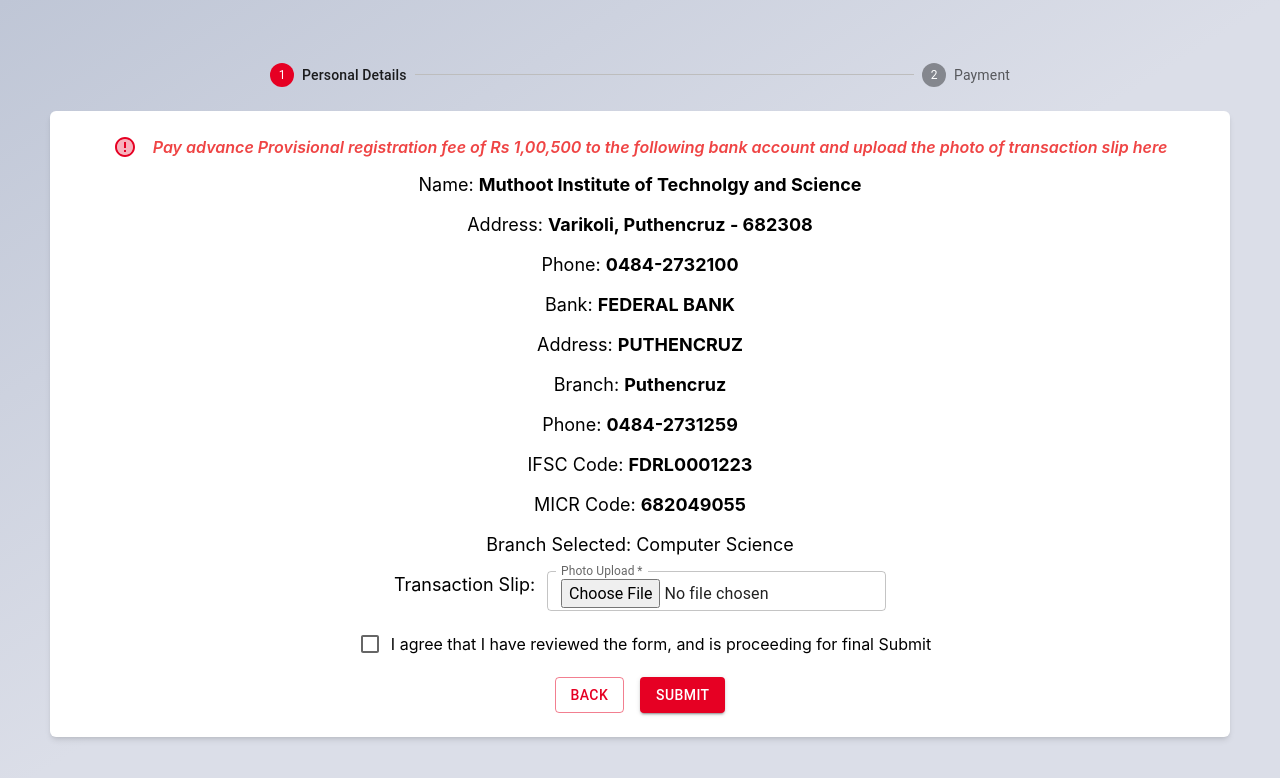
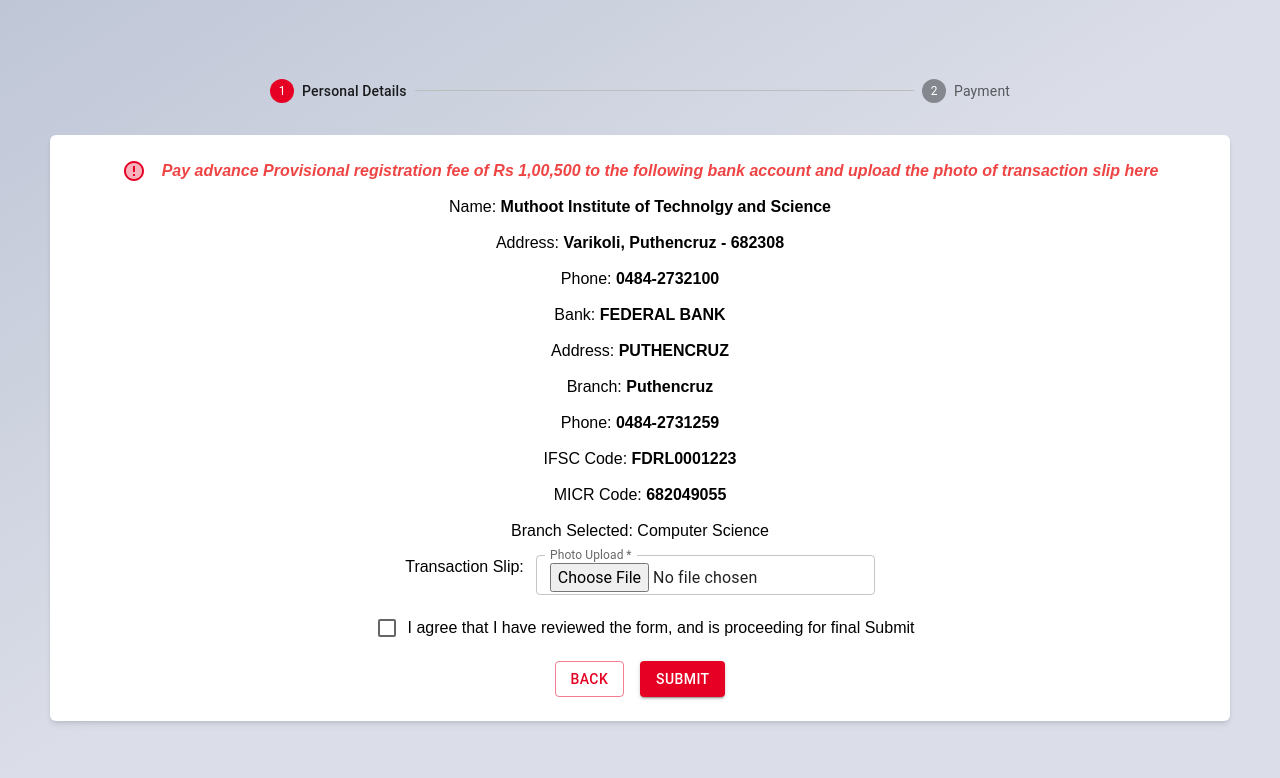
Before and after one commit to Cloud-Tech-Team/ams-front-final, a React (Create React App) app: page / in a window 1280 px wide. Shown: the top 778 px of the page. Built offline with nearby package versions, Linux system fonts and the light colour scheme.

Commit message:
some-fix

```diff
--- a/src/Payment.js
+++ b/src/Payment.js
@@ -1,11 +1,11 @@
 import React from "react";
 import ErrorTwoToneIcon from "@mui/icons-material/ErrorTwoTone";
-import { TextField, Checkbox ,Button} from "@mui/material";
+import { TextField, Checkbox, Button } from "@mui/material";
 
 function Payment() {
   return (
     <>
-      <div className="w-full bg-white space-y-3 rounded-md h-auto py-6 font-inter flex flex-col items-center shadow-md mt-6">
+      <div className="w-full bg-white space-y-3 rounded-md h-auto py-6 font-poppins flex flex-col items-center shadow-md mt-8">
         <div className="w-full flex justify-center space-x-4">
           <ErrorTwoToneIcon color="primary" />
           <label className="text-red-500 font-semibold ml-5 italic ">
@@ -14,36 +14,36 @@
           </label>
         </div>
 
-        <label className="text-lg">
+        <label>
           Name: <b>Muthoot Institute of Technolgy and Science</b>
         </label>
-        <label className="text-lg">
+        <label>
           Address: <b>Varikoli, Puthencruz - 682308</b>
         </label>
-        <label className="text-lg">
+        <label>
           Phone: <b>0484-2732100</b>
         </label>
-        <label className="text-lg">
+        <label>
           Bank: <b>FEDERAL BANK</b>
         </label>
-        <label className="text-lg">
+        <label>
           Address: <b>PUTHENCRUZ</b>
         </label>
-        <label className="text-lg">
+        <label>
           Branch: <b>Puthencruz</b>
         </label>
-        <label className="text-lg">
+        <label>
           Phone: <b>0484-2731259</b>
         </label>
-        <label className="text-lg">
+        <label>
           IFSC Code: <b>FDRL0001223</b>
         </label>
-        <label className="text-lg">
+        <label>
           MICR Code: <b>682049055</b>
         </label>
-        <label className="text-lg">Branch Selected: Computer Science</label>
+        <label>Branch Selected: Computer Science</label>
         <div className="w-full flex justify-center ">
-          <label className="text-lg mr-3">Transaction Slip:</label>
+          <label className="text-md mr-3">Transaction Slip:</label>
           <TextField
             label="Photo Upload"
             type="file"
@@ -56,19 +56,28 @@
         </div>
         <div className="w-full flex justify-center items-center">
           <Checkbox className="ml-6"></Checkbox>
-              <label>I agree that I have reviewed the form, and is proceeding for final Submit</label>
+          <label>
+            I agree that I have reviewed the form, and is proceeding for final
+            Submit
+          </label>
         </div>
         <div className="w-full flex space-x-4 justify-center items-center">
-
           <Button variant="outlined" type="submit">
             Back
           </Button>
-              <Button onClick={()=>{window.alert("After final Submit no further changes can be made, Proceed ?")}} variant="contained" type="submit">
+          <Button
+            onClick={() => {
+              window.alert(
+                "After final Submit no further changes can be made, Proceed ?"
+              );
+            }}
+            variant="contained"
+            type="submit"
+          >
             Submit
           </Button>
         </div>
       </div>
-
     </>
   );
 }
```
Lines whose indentation alone changed are shown as unchanged.
